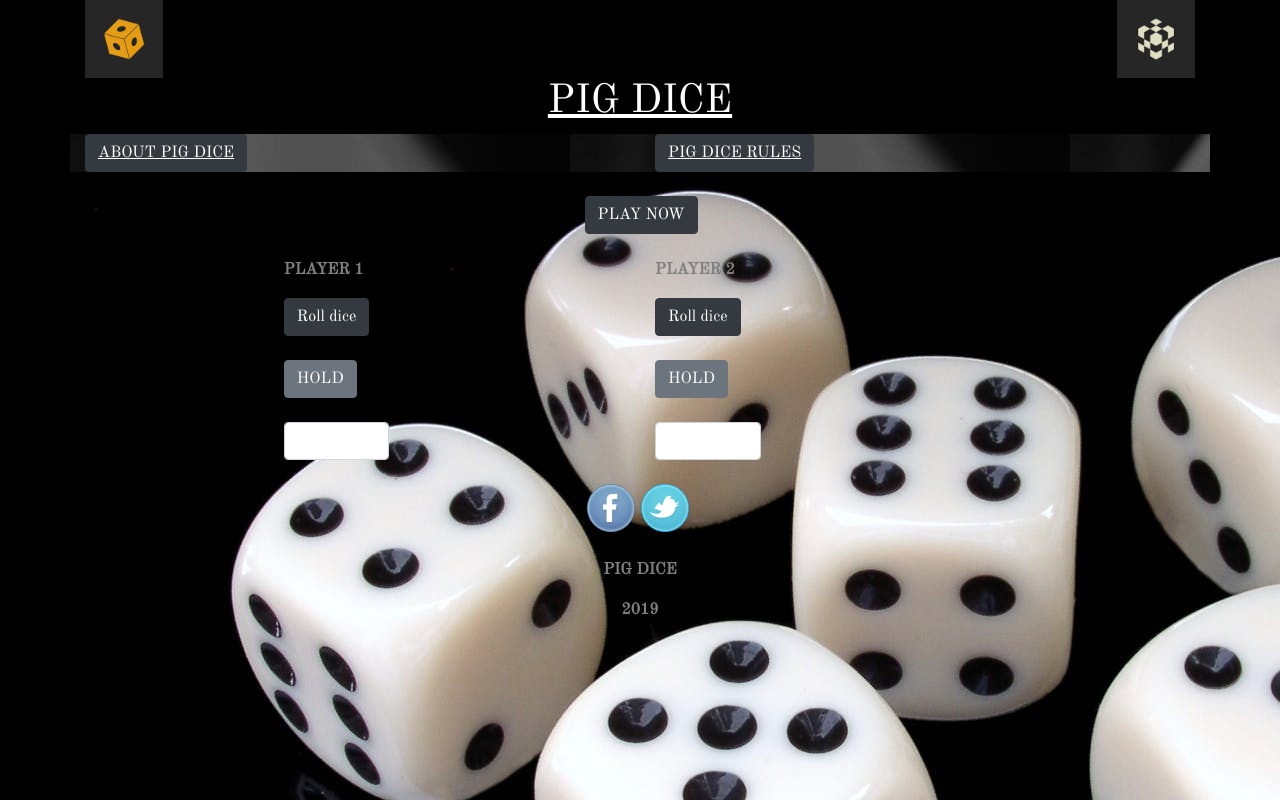
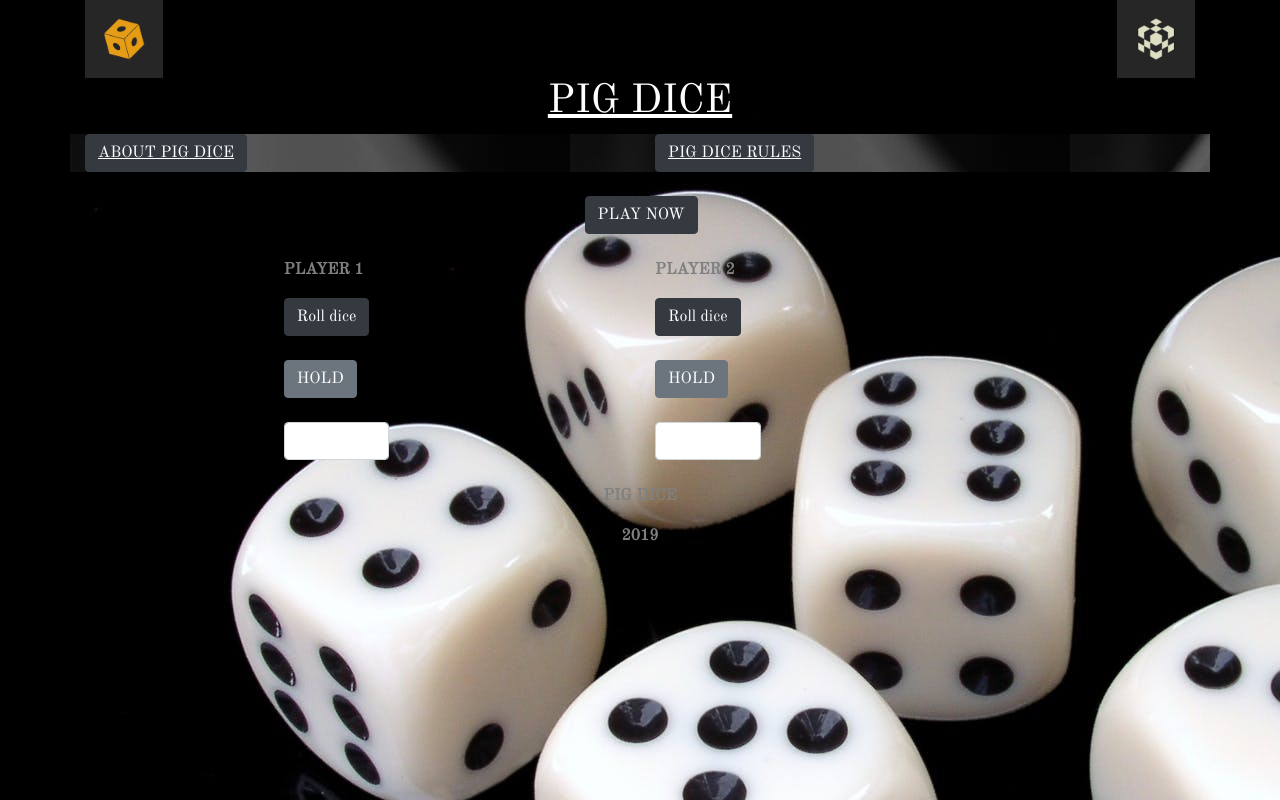
Before and after one commit to muhindokiro/pigdice, a plain HTML site: page index.html in a window 1280 px wide. Drawn offline with nearby package versions, Linux system fonts and the light colour scheme.

Commit message:
remove social icons from index file

```diff
--- a/index.html
+++ b/index.html
@@ -89,15 +89,6 @@
     </div>
   </div>
 
-
-
-   <br>
-   <div class="container">
-     <div class="social">
-      <img src="images/facebook.png">
-      <img src="images/twitter.png">
-     </div>
-
     <br>
     <div class="footer">
      <p>PIG DICE</p>
```
